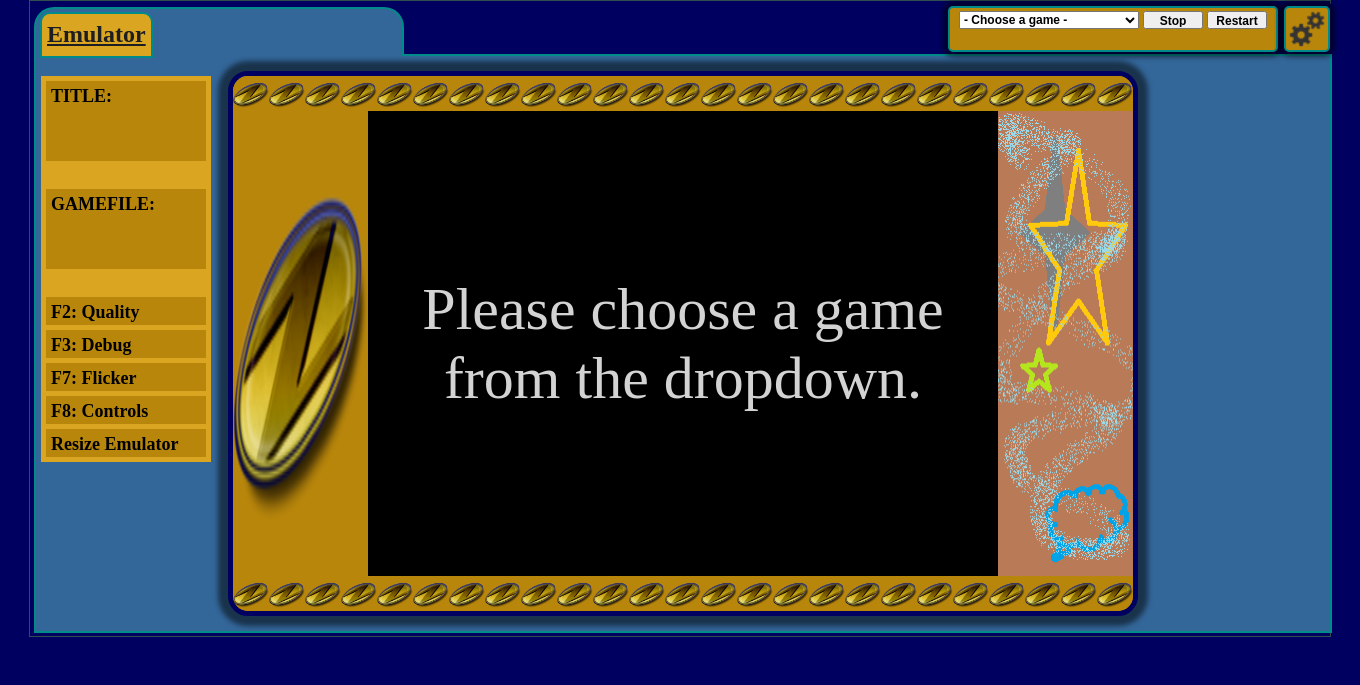
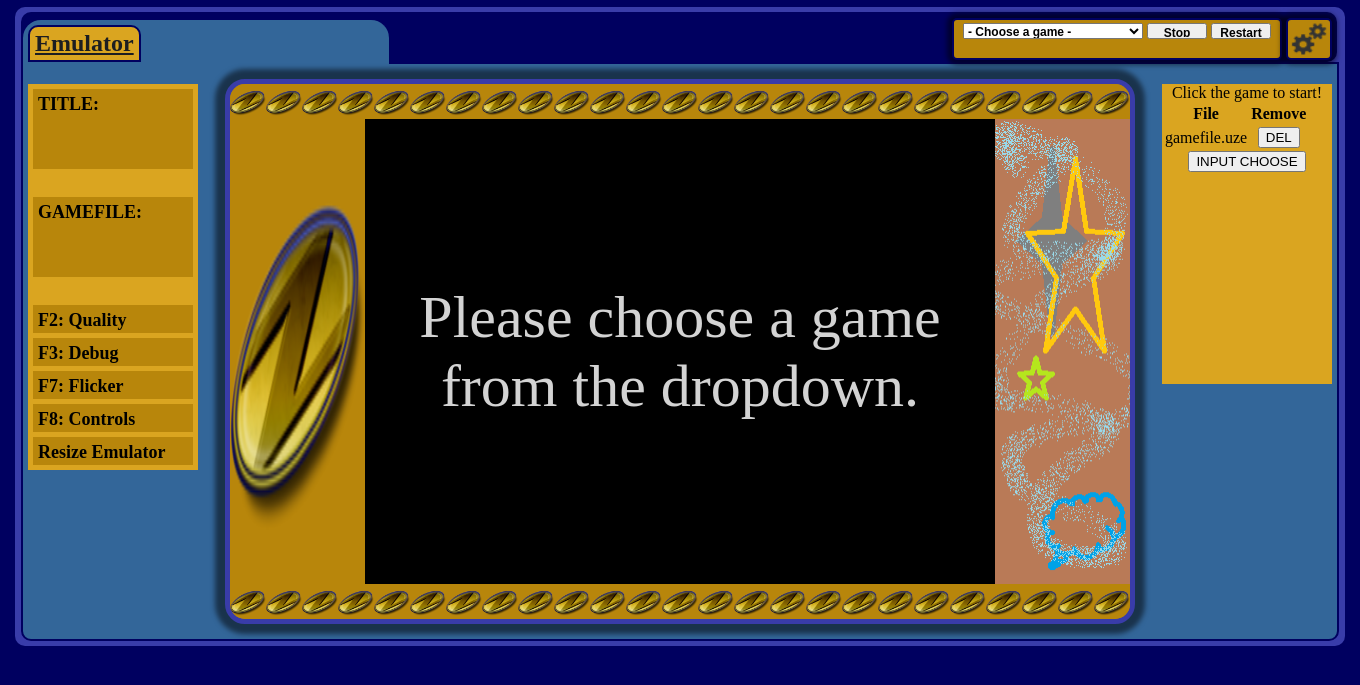
Before and after one commit to nicksen782/OnlineUzeboxPlayer, a PHP site: page /CURRENT/ in a window 1360 px wide. Shown: the top 685 px of the page. Run offline with PHP 8.4, Linux system fonts and the light colour scheme; data comes from the database, SQL or seed files in the repository; data that the repository does not hold is empty.

Commit message:
Starting provisions for allowing files from users. Data will NOT be sent to the server. The files will be inserted into an Emscripten filesystem and the emulator should work the same.

```diff
--- /dev/null
+++ b/CURRENT/HELP_php-error.txt
@@ -0,0 +1,4 @@
+[23-Dec-2016 12:11:02 America/Detroit] PHP Warning:  file_get_contents(sql.sql): failed to open stream: No such file or directory in /home/ubuntu/workspace/web/ACTIVE/dt5/index_p.php on line 13
+[23-Dec-2016 12:11:02 America/Detroit] PHP Fatal error:  Call to a member function bindValue() on a non-object in /home/ubuntu/workspace/web/ACTIVE/dt5/index_p.php on line 322
+[23-Dec-2016 12:11:52 America/Detroit] PHP Fatal error:  Call to a member function bindValue() on a non-object in /home/ubuntu/workspace/web/ACTIVE/dt5/index_p.php on line 322
+[23-Dec-2016 12:11:53 America/Detroit] PHP Fatal error:  Call to a member function bindValue() on a non-object in /home/ubuntu/workspace/web/ACTIVE/dt5/index_p.php on line 322
--- a/CURRENT/css/index.css
+++ b/CURRENT/css/index.css
@@ -2,9 +2,12 @@ html {
 	background-color: #000060;
 	/*height: 100vh;*/
 	margin: auto;
+	margin-top: 5px;
 	/* padding: 2px; */
-	border: 1px solid darkslategray;
+	/* border: 1px solid darkslategray; */
 	width:1300px;
+	width: 1330px;
+	padding: 2px 2px 2px 2px;
 }
 
 body {
@@ -13,22 +16,30 @@ body {
 	/*background-color: #336699;*/
 	/*height: 100vh;*/
 	margin: auto;
-	padding: 3px;
+	/* padding: 3px; */
 	overflow: hidden;
-	width:1300px;
+	/* width:1300px; */
+	/* width: 1355px; */
+	width: 100%;
 }
 
 div#wrapAll {
-	padding: 0px;
+	padding: 5px;
 	background-color: #000060;
+	background-color: rgb(57, 60, 169);
+	border-radius: 10px;
 }
 
 div#top_panel {
 	position: relative;
+	left: 1px;
 	background-color: antiquewhite;
 	/* background-color: #336699; */
 	background-color: #000060;
-	height: 50px;
+	height: 45px;
+	width: 1316px;
+	padding: 5px 0px 0px 0px;
+	border-radius: 10px;
 }
 
 div#top_panel_left {
@@ -43,68 +54,69 @@ div#top_panel_left {
 }
 
 div#topNavMenu {
-	height: 47px;
+	height: 42px;
 	border-top-left-radius: 20px;
 	border-top-right-radius: 20px;
 	position: relative;
-	border: 2px solid darkcyan;
+	border: 2px solid #000060;
 	border-bottom: 0px solid black;
 	background-color: #336699;
 	position: relative;
-	top: 2px;
-	left: 1px;
+	top: 0px;
+	padding-top: 2px;
+	left: 0px;
 }
 
 .navButton {
 	display: inline-block;
 	/* vertical-align:top; */
 	background-color: goldenrod;
-	height: 32px;
+	height: 23px;
 	border-top-left-radius: 10px;
 	border-top-right-radius: 10px;
-	border: 2px solid darkcyan;
+	border: 2px solid #000060;
 	padding: 5px;
 	font-size: 24px;
-	line-height: 30px;
+	line-height: 23px;
 	position: relative;
 	text-decoration: underline;
 	font-weight: bold;
 	top: 3px;
-	left: 4px;
+	left: 5px;
 	color: #1d1e21;
 }
 
 div#top_panel_right {
 	position: absolute;
-	top: 2px;
+	top: 6px;
 	right: 55px;
 	/* background-color: #336699; */
 	width: 320px;
-	height: 36px;
+	height: 32px;
 	/*display: inline-block;*/
 	vertical-align: top;
 	text-align: center;
 	padding: 3px;
 	background-color: darkgoldenrod;
 	border-radius: 5px;
-	border: 2px solid darkcyan;
+	border: 2px solid #000060;
 	box-shadow: 0px 0px 5px 5px rgba(0, 0, 0, 0.5); */
 }
 
 div#top_panel_right_gamemanager {
 	position: absolute;
-	top: 2px;
+	top: 6px;
 	right: 55px;
 	/* background-color: #336699; */
 	width: 320px;
-	height: 36px;
+	height: 32px;
 	/*display: inline-block;*/
 	vertical-align: top;
 	text-align: center;
 	padding: 3px;
 	background-color: darkgoldenrod;
 	border-radius: 5px;
-	border: 2px solid darkcyan;
+	border: 2px solid #000060;
 }
 
 #gameMenu_select {
@@ -143,20 +155,20 @@ input#restartEmulator_button {
 
 #top_panel_settings_gear {
 	position: absolute;
-	top: 2px;
-	right: 3px;
+	top: 6px;
+	right: 5px;
 	background-image: url(../img/settingsGear.png);
 	background-repeat: no-repeat;
 	background-size: 100% 100%;
 	/*position: absolute;*/
 	width: 42px;
-	height: 42px;
+	height: 38px;
 	/* height: 92%; */
 	/*top: 1px;*/
 	/*right: 5px;*/
 	background-color: darkgoldenrod;
 	border-radius: 5px;
-	border: 2px solid darkcyan;
+	border: 2px solid #000060;
 	box-shadow: 0px 0px 5px 5px rgba(0, 0, 0, 0.5);
 }
 
@@ -173,11 +185,12 @@ input#restartEmulator_button {
 }
 
 #content{
-	border: 2px solid darkcyan;
+	border: 2px solid #000060;
 	/* min-height: 650px; */
 	background-color: #336699;
 	margin: 0px 1px 0px 1px;
 	padding-bottom: 15px;
+	border-radius: 0px 0px 10px 10px;
 }
 
 
@@ -224,6 +237,7 @@ input#restartEmulator_button {
 	position: relative;
 	border-radius: 20px;
 	border: 5px solid #000060;
+	border: 5px solid rgb(57, 60, 169);
 }
 .gameframe_borders{background-color: darkgoldenrod;}
 #emscripten_iframe 		 	 {z-index:5;}
@@ -271,7 +285,7 @@ input#restartEmulator_button {
 #progressBar{
 	background-image: url('../img/ProgressBar.gif');
 	width: 100%;
-	height: 48%;
+	height: 40%;
 	background-size: 100% 100%;
 	background-repeat: no-repeat;
 	position: relative;
@@ -282,7 +296,7 @@ input#restartEmulator_button {
 #progressBar2{
 	background-image: url('../img/ProgressBar.gif');
 	width: 100%;
-	height: 48%;
+	height: 40%;
 	background-size: 100% 100%;
 	background-repeat: no-repeat;
 	position: relative;
@@ -362,7 +376,7 @@ input#newFileUpload_browse {
 	position:absolute;
 	right: 10px;
 	top: 2px;
-	border: 2px solid darkcyan;
+	border: 2px solid #000060;
 	font-weight: bold;
 	font-size: 16px;
 	line-height: 25px;
@@ -376,7 +390,7 @@ input#newFileUpload_browse {
 	position:absolute;
 	right: 65px;
 	top: 2px;
-	border: 2px solid darkcyan;
+	border: 2px solid #000060;
 	font-weight: bold;
 	font-size: 16px;
 	line-height: 25px;
@@ -400,7 +414,7 @@ input#newFileUpload_browse {
 #modal_1{
 	background-color: rgba(89, 160, 230, 1);
 	color: black;
-	border: 5px solid darkcyan;
+	border: 5px solid #000060;
 	border-radius: 10px;
 	z-index: 101;
 	display:none;
@@ -422,12 +436,22 @@ input#newFileUpload_browse {
 	display:block;
 }
 
+#userFileControls{
+	position:absolute;
+	top: 5px;
+	right: 5px;
+	width: 170px;
+	height: 300px;
+	padding: 0px 0px 0px 0px;
+	background-color:goldenrod;
+}
+
 #emulatorControls{
 	position:absolute;
 	top: 5px;
 	left: 5px;
-	/* width:200px; */
-	/* height:600px; */
+	 /*width:150px;*/
+	 /*height:200px;*/
 	padding: 0px 0px 0px 0px;
 	background-color:goldenrod;
 }
@@ -442,7 +466,6 @@ input#newFileUpload_browse {
 	padding: 5px;
 	text-align: left;
 }
-
 .emulatorControls_buttons:hover{ background-color:gold;transform: scale(1.05); }
 .emulatorControls_buttons:active{ transform: scale(0.95); }
 
--- a/CURRENT/globals_p.php
+++ b/CURRENT/globals_p.php
@@ -23,15 +23,15 @@
 			$devenvironment=true;
 
 			// Load my debugger.
-			$GLOBALS['dt5_db'] = "sqlite://home/ubuntu/workspace/web/ACTIVE/dt5/dt5.db";
 			require_once("/home/ubuntu/workspace/web/ACTIVE/dt5/index_p.php");
-			// tattle5("GLOBALS_P", "test?");
 		}
 		else{
 			// This is NOT the dev environment.
 			$devenvironment=false;
 
-			function tattle5($arg1, $arg2){}
+			// Create blank function for tattle5 just incase I left some still active in the code.
+			if( file_exists( "dt5/index_p.php" )){ include_once("dt5/index_p.php"); }
+			else                                 { function tattle5(){ return "This is a placeholder for tattle5."; } }
 
 			// Bring in the common files.
 			// require_once("../../index_p.php");
--- a/CURRENT/index.php
+++ b/CURRENT/index.php
@@ -1,4 +1,4 @@
-<?php $properAccess=true; require_once("globals_p.php"); ?>
+<?php $properAccess=true; require_once("globals_p.php"); tattle5("TEST", "TEST"); ?>
 <!doctype html>
 <html lang="en-us">
 
@@ -69,6 +69,25 @@
 					<div class="emulatorControls_buttons" id="emulatorControls_resize">Resize Emulator</div>
 
 				</div>
+
+				<div id="userFileControls">
+					Click the game to start!
+					<table>
+						<tr>
+							<th>File</th>
+							<th>Remove</th>
+						</tr>
+						<tr>
+							<td>gamefile.uze</td>
+							<td><input type="button" value="DEL"></td>
+						</tr>
+
+					</table>
+						<input style="display:none;" id="FilesFromUser" type="file" value="CHOOSE" multiple>
+						<input type="button" value="INPUT CHOOSE" onclick="document.querySelector('#FilesFromUser').click();">
+
+				</div>
+
 
 
 				<div class="gameframe_">
--- a/CURRENT/js/index.js
+++ b/CURRENT/js/index.js
@@ -6,7 +6,6 @@ function sendKeyToIframe(keyCode){
 
 function resizeEmulatorView(){
 	// emulatorControls_resize
-
 	var outer = document.getElementById('emscripten_iframe');
 	var inner = outer.contentDocument.body;
 
@@ -23,6 +22,7 @@ function resizeEmulatorView(){
 	var middle_cont1 = document.querySelector('#middle_cont1');
 
 	var iframeHTMLdimensions = document.getElementById('emscripten_iframe').contentDocument.querySelector('html').getBoundingClientRect();
+	// var iframeHTMLdimensions = document.getElementById('emscripten_iframe').contentDocument.querySelector('#canvas').getBoundingClientRect();
 
 	thisIframe.style.width           = iframeHTMLdimensions.width+"px";//emuCanvas.style.width;
 	thisIframeContainer.style.width  = iframeHTMLdimensions.width+"px";//emuCanvas.style.width;
@@ -35,8 +35,8 @@ function resizeEmulatorView(){
 	var lBorder = document.getElementById('gameframe_border_left')
 	var rBorder = document.getElementById('gameframe_border_right')
 
-	document.querySelector('.gameframe_border_left').style.width  = (midContainer.getBoundingClientRect().width - iframeHTMLdimensions.width)/2 + "px";
-	document.querySelector('.gameframe_border_right').style.width = (midContainer.getBoundingClientRect().width - iframeHTMLdimensions.width)/2 + "px";
+	document.querySelector('.gameframe_border_left').style.width  = ((midContainer.getBoundingClientRect().width - iframeHTMLdimensions.width)/2) + "px";
+	document.querySelector('.gameframe_border_right').style.width = ((midContainer.getBoundingClientRect().width - iframeHTMLdimensions.width)/2) + "px";
 
 }
 
@@ -77,7 +77,125 @@ function viewSwitcher(view) {
 
 }
 
+	function loadGameIntoEmu(game){
+		var callback = function(resp) {
+			resp = JSON.parse(resp);
+			// console.log("loadGame callback called. Number found:", resp.count, "(should be 1.)");
+
+			// Remove previous iframe. Create another one.
+			document.getElementById('emscripten_iframe').remove();
+
+			var iframe = document.createElement('iframe');
+			iframe.setAttribute("frameBorder", "0");
+			iframe.id = "emscripten_iframe";
+
+			document.getElementById('emscripten_iframe_container').appendChild(iframe);
+
+			iframe.contentWindow.document.open();
+			iframe.contentWindow.document.write(resp.iframehtml);
+			iframe.contentWindow.document.close();
+		};
+
+		// var game = document.getElementById('gameMenu_select').value;
+
+		var thedata = {
+			o: "loadGame",
+			game: game
+		};
+		serverPOSTrequest(thedata, callback, "gateway_p.php");
+	}
+
+	function addfiles(obj) {
+		// Has different FileReaders for different types of data uploads.
+		// This uses the correct FileReader which then within its callback function will store the actual file data and meta data.
+		var filedata;
+		var reader;
+		var _this = this;
+
+		// Cycle through all uploaded files and add them one at a time.
+		for (var i = 0; i < obj.files.length; i++) {
+			// Get the file extension.
+			obj.files[i].fileext = obj.files[i].name.substr((~-obj.files[i].name.lastIndexOf(".") >>> 0) + 2);
+
+			// Create FileReader to handle this type of data.
+			// Store the file after reading it.
+			reader = new FileReader();
+			reader.fileobj = obj.files[i];
+			reader.onload = (function(e) {
+				var filedata = e.target.result.split('"').join('');
+				_this.addfiletoFS(this.fileobj, filedata);
+			});
+
+			// Get the data.
+			if (
+				obj.files[i].fileext == "inc" ||
+				obj.files[i].fileext == "xml" ||
+				obj.files[i].fileext == "json" ||
+				obj.files[i]['type'] == "text/plain") {
+				// console.log("Reading file as text");
+				filedata = reader.readAsText((obj.files[i]));
+			}
+			else {
+				// Handle binary (non-plain-text files.)
+				// console.log("Reading file as dataurl");
+				filedata = reader.readAsDataURL(obj.files[i], obj);
+			}
+		}
+	}
+
 window.onload = function() {
+	if (window.opener && window.opener !== window) {
+		// We have been opened by some other window. If compatible it will have a variable that we can read.
+		console.log("**** Seems we have been opened up by Javascript! ****", window.opener.pageTitle);
+	}
+
+	document.getElementById('FilesFromUser').addEventListener('change', function() {
+		console.log("files:", this.files);
+		var _this = this;
+		// var _this = document.getElementById('FilesFromUser');
+
+		// NOTHING SHOULD ACTUALLY UPLOAD TO THE SERVER!
+
+	// Get file list.
+// 	var filelist    = [
+//     {
+//         "filename": "aedat.bin",
+//         "completefilepath": "games\/AlterEgo\/aedat.bin"
+//     },
+//     {
+//         "filename": "ae.uze",
+//         "completefilepath": "games\/AlterEgo\/ae.uze"
+//     }
+// ];
+// 	var currentgame = 'Alter Ego';
+// 	var uzerom      = 'ae.uze';
+// 	var arguments   = 'ae.uze'
+
+		// Create a local (global) variable of file data.
+		thefiles=[];
+		// Use the filereader api to convert data to blob/arraybuffer.
+		for (var i = 0; i < _this.files.length; i++) {
+			var reader = new FileReader();
+			reader.onload = (function(e) {
+				var filedata = e.target.result;
+				console.log("e", e);
+				console.info(i, this.fileobj.name, this.fileext, filedata);
+				thefiles.push(
+					{filename:this.fileobj.name, completefilepath:filedata, ext:this.fileext}
+				);
+
+			});
+			// Get the file extension.
+			reader.fileobj = _this.files[i];
+			reader.fileext = reader.fileobj.name.substr((~-reader.fileobj.name.lastIndexOf(".") >>> 0) + 2);
+			reader.readAsArrayBuffer(reader.fileobj);
+		}
+
+
+		// Trigger the new game load. It will use a different function to load the emulator.
+
+	});
+
 	getGameList(false);
 
 	viewSwitcher("emu");
@@ -118,7 +236,12 @@ resizeEmulatorView();
 	document.getElementById('restartEmulator_button').addEventListener('click', function() {
 		document.getElementById('gameMenu_select').dispatchEvent(new Event('change'));
 	});
+
+
 	document.getElementById('gameMenu_select').addEventListener('change', function() {
+		var game = document.getElementById('gameMenu_select').value;
+		loadGameIntoEmu(game);
+		return;
 		var callback = function(resp) {
 			resp = JSON.parse(resp);
 			// console.log("loadGame callback called. Number found:", resp.count, "(should be 1.)");
@@ -322,12 +445,13 @@ function serverPOSTrequest(dataObj, callback, url) {
 	xmlhttp.send(dataObj);
 }
 
-function iframeIsReadyNow(currentgame, uzerom) {
+function iframeIsReadyNow(currentgame, uzerom, filelist) {
 	// Iframe reports that it is ready!
 	console.info(
 		"The emulator is ready!",
 		"\n Game Title: ", currentgame,
 		"\n Game File:  ", uzerom,
+		"\n Filelist:   ", filelist,
 		"\n\n"
 	);
 
```
Also changed, not shown: CURRENT/_p/gamedbmanager_p.php (+8 -56 lines), CURRENT/js/cuzebox_extra.js (+70 -1 lines), CURRENT/_p/OLDgamemanager_p.php (renamed from CURRENT/_p/gamemanager_p.php), README.md.
